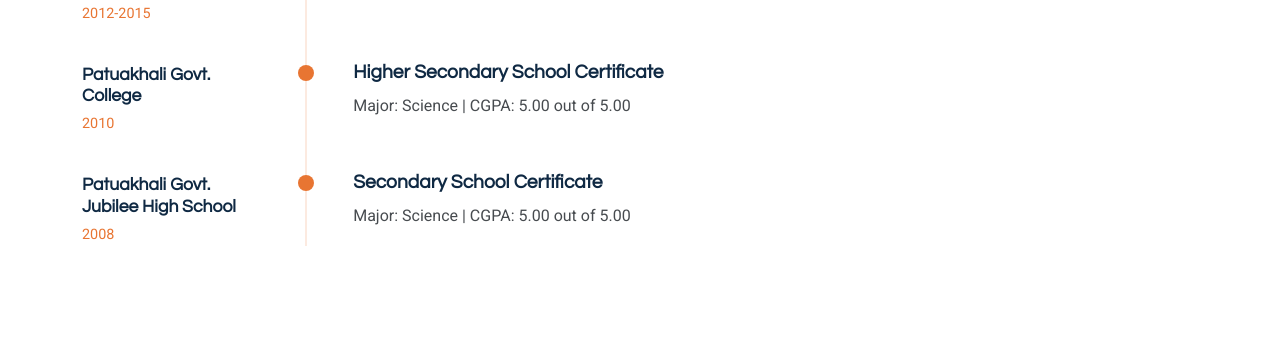
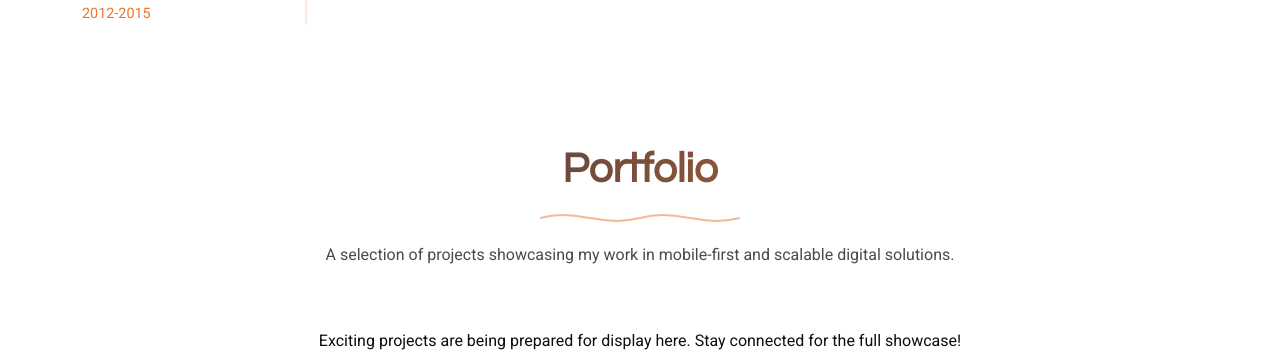
Before and after one commit to Anindya-Duti-Dhar/Anindya-Duti-Dhar.github.io, a plain HTML site: page index.html in a window 1280 px wide. Shown: the part 4169-4532 px from the top of the page. Drawn offline with Linux system fonts and the light colour scheme.

Commit message:
Keep only university education
Removed timeline items for educational qualifications.

```diff
--- a/index.html
+++ b/index.html
@@ -457,29 +457,7 @@
                     </div>
                   </div>
 
-                  <div class="timeline-item" data-aos="fade-up" data-aos-delay="300">
-                    <div class="timeline-left">
-                      <h4 class="company">Patuakhali Govt. College</h4>
-                      <span class="period">2010</span>
-                    </div>
-                    <div class="timeline-dot"></div>
-                    <div class="timeline-right">
-                      <h3 class="position">Higher Secondary School Certificate</h3>
-                      <p class="description">Major: Science | CGPA: 5.00 out of 5.00</p>
-                    </div>
-                  </div>
 
-                  <div class="timeline-item" data-aos="fade-up" data-aos-delay="400">
-                    <div class="timeline-left">
-                      <h4 class="company">Patuakhali Govt. Jubilee High School</h4>
-                      <span class="period">2008</span>
-                    </div>
-                    <div class="timeline-dot"></div>
-                    <div class="timeline-right">
-                      <h3 class="position">Secondary School Certificate</h3>
-                      <p class="description">Major: Science | CGPA: 5.00 out of 5.00</p>
-                    </div>
-                  </div>
                 </div>
               </div>
             </div>
```
